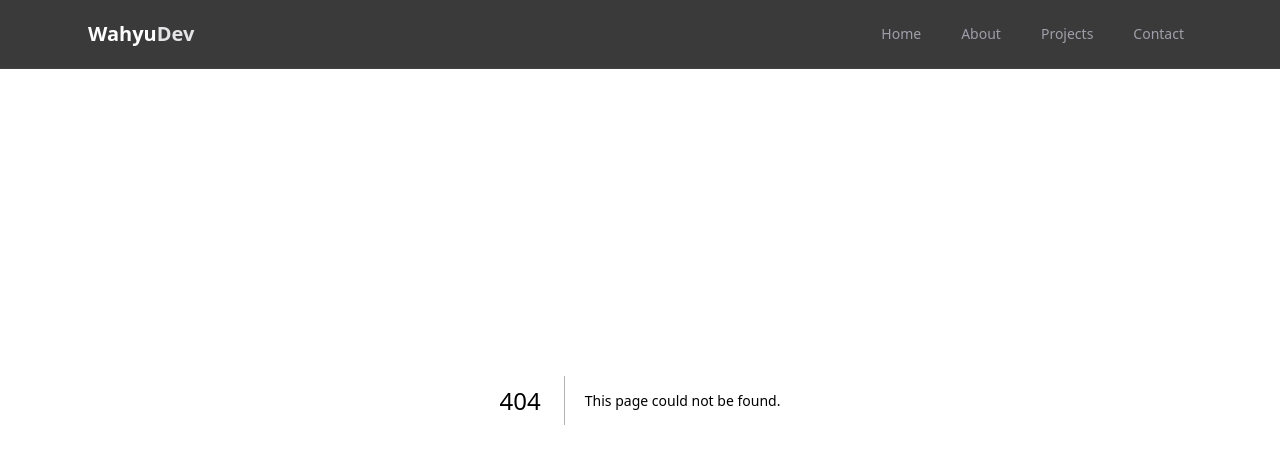
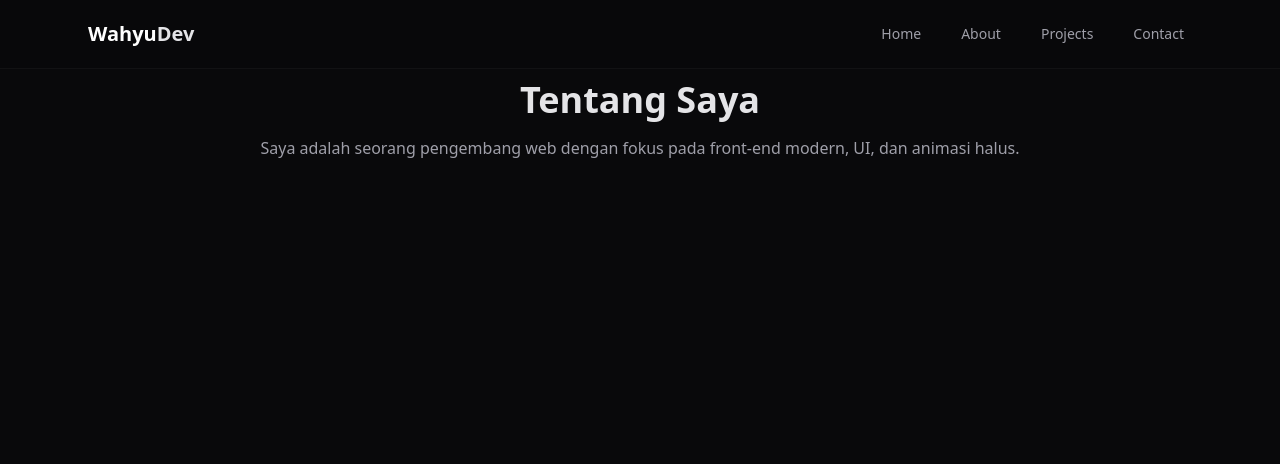
Before and after one commit to WahyuuR/Portfolio, a Next.js app: page /about in a window 1280 px wide. Before the commit this address had no page. Shown: the top 464 px of the page. Built offline with nearby package versions, Linux system fonts and the light colour scheme.

Commit message:
add page abaout

```diff
--- /dev/null
+++ b/app/about/page.jsx
@@ -0,0 +1,10 @@
+export default function About() {
+    return (
+        <section className="max-w-3xl mx-auto py-20 text-center">
+            <h1 className="text-4xl font-bold mb-4 text-primary">Tentang Saya</h1>
+            <p className="text-muted-foreground">
+                Saya adalah seorang pengembang web dengan fokus pada front-end modern, UI, dan animasi halus.
+            </p>
+        </section>
+    );
+}
```
